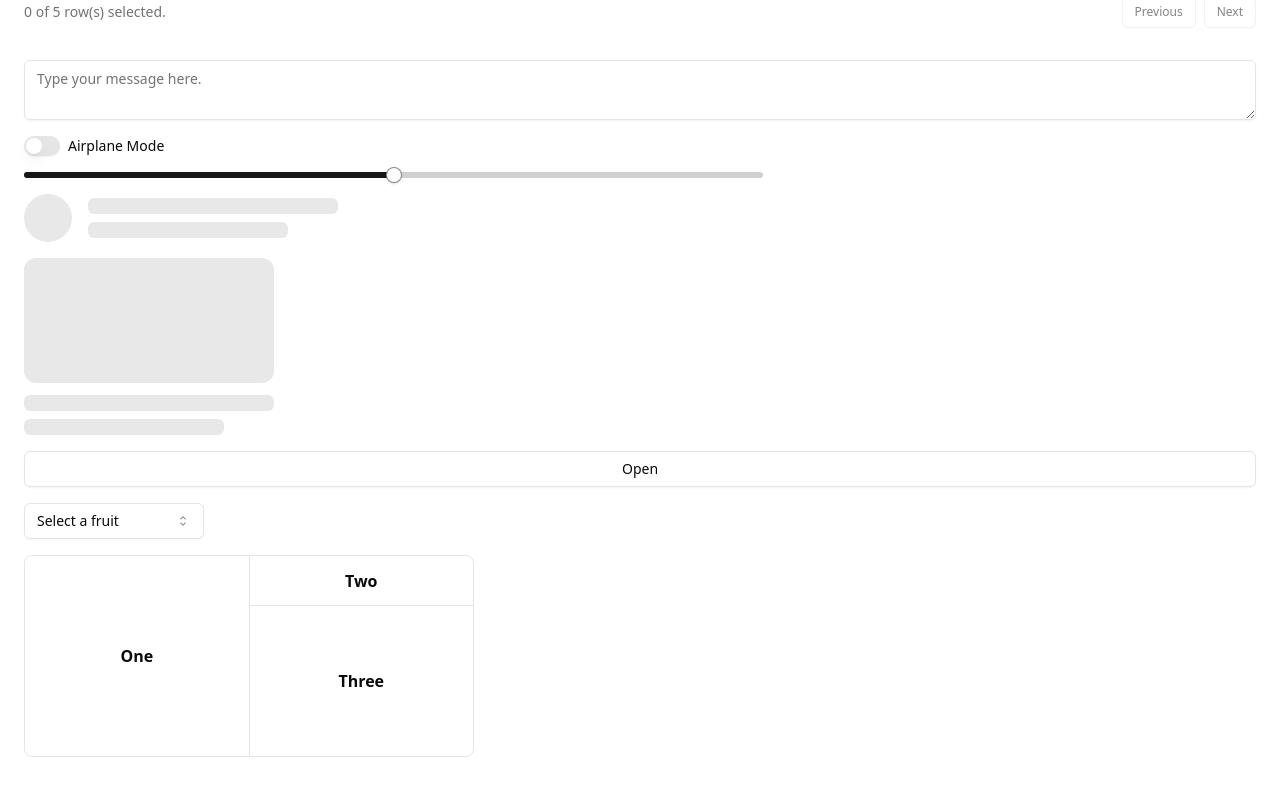
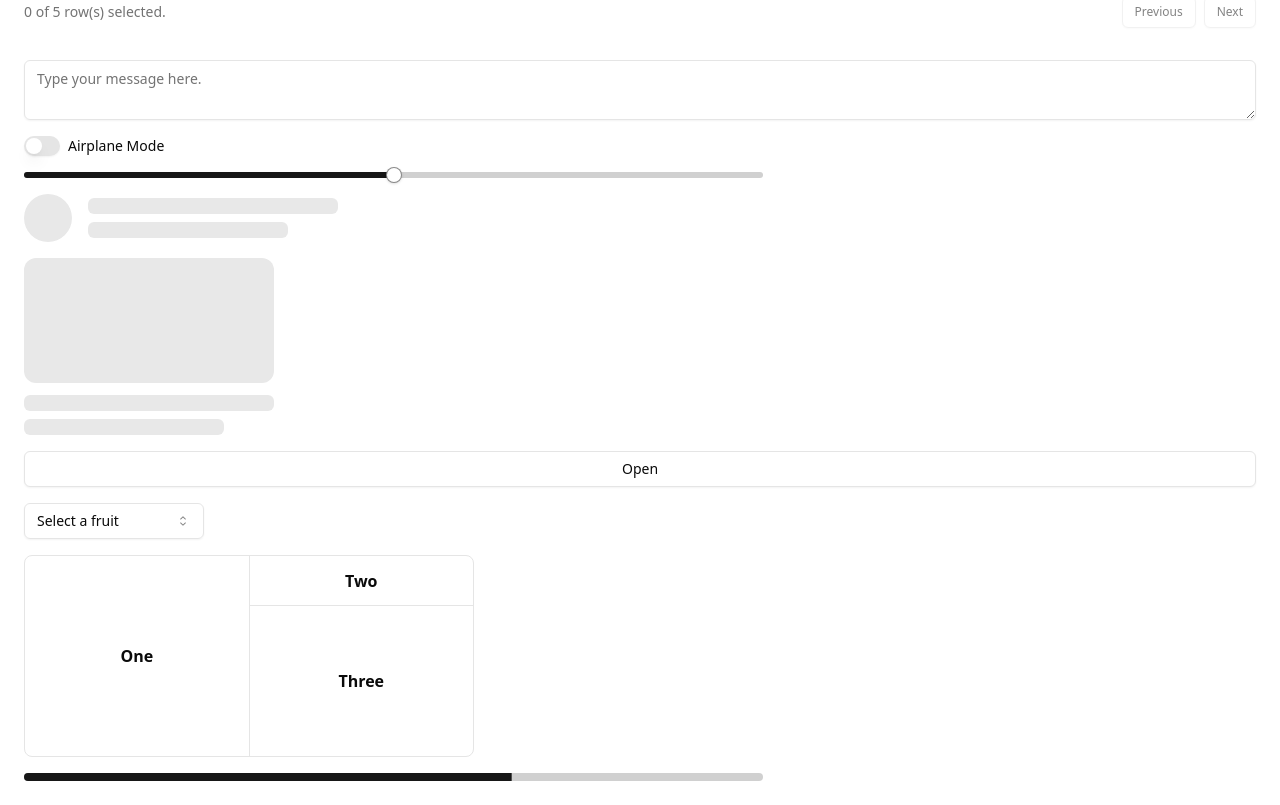
Before and after one commit to SanjoyGorai/nextjs-shadcn, a Next.js app: page / in a window 1280 px wide. Shown: the part 2291-3096 px from the top of the page. Before the commit the page ends 3072 px from the top, so only its background shows below. Built offline with nearby package versions, Linux system fonts and the light colour scheme.

Commit message:
Progress added

```diff
--- a/package.json
+++ b/package.json
@@ -20,6 +20,7 @@
     "@radix-ui/react-icons": "^1.3.0",
     "@radix-ui/react-label": "^2.1.0",
     "@radix-ui/react-navigation-menu": "^1.2.0",
+    "@radix-ui/react-progress": "^1.1.0",
     "@radix-ui/react-scroll-area": "^1.1.0",
     "@radix-ui/react-select": "^2.1.1",
     "@radix-ui/react-separator": "^1.1.0",
--- a/src/app/page.tsx
+++ b/src/app/page.tsx
@@ -1,4 +1,5 @@
 "use client";
+import React from "react";
 import { Alert, AlertDescription, AlertTitle } from "@/components/ui/alert";
 import { Button } from "@/components/ui/button";
 import { AspectRatio } from "@radix-ui/react-aspect-ratio";
@@ -125,6 +126,7 @@
       <SheetDemo/>
       <SelectDemo/>
       <ResizableDemo/>
+      <ProgressDemo/>
     </div>
   );
 };
@@ -418,8 +420,6 @@
   )
 }
 
-import * as React from "react"
-
 import {
   Select,
   SelectContent,
@@ -486,3 +486,16 @@
     </ResizablePanelGroup>
   )
 }
+
+import { Progress } from "@/components/ui/progress"
+
+export function ProgressDemo() {
+  const [progress, setProgress] = React.useState(13)
+
+  React.useEffect(() => {
+    const timer = setTimeout(() => setProgress(66), 500)
+    return () => clearTimeout(timer)
+  }, [])
+
+  return <Progress value={progress} className="w-[60%]" />
+}
--- /dev/null
+++ b/src/components/ui/progress.tsx
@@ -0,0 +1,28 @@
+"use client"
+
+import * as React from "react"
+import * as ProgressPrimitive from "@radix-ui/react-progress"
+
+import { cn } from "@/lib/utils"
+
+const Progress = React.forwardRef<
+  React.ElementRef<typeof ProgressPrimitive.Root>,
+  React.ComponentPropsWithoutRef<typeof ProgressPrimitive.Root>
+>(({ className, value, ...props }, ref) => (
+  <ProgressPrimitive.Root
+    ref={ref}
+    className={cn(
+      "relative h-2 w-full overflow-hidden rounded-full bg-primary/20",
+      className
+    )}
+    {...props}
+  >
+    <ProgressPrimitive.Indicator
+      className="h-full w-full flex-1 bg-primary transition-all"
+      style={{ transform: `translateX(-${100 - (value || 0)}%)` }}
+    />
+  </ProgressPrimitive.Root>
+))
+Progress.displayName = ProgressPrimitive.Root.displayName
+
+export { Progress }
```
Also changed, not shown: 1 other file (tests, documents, lock files or other folders).
